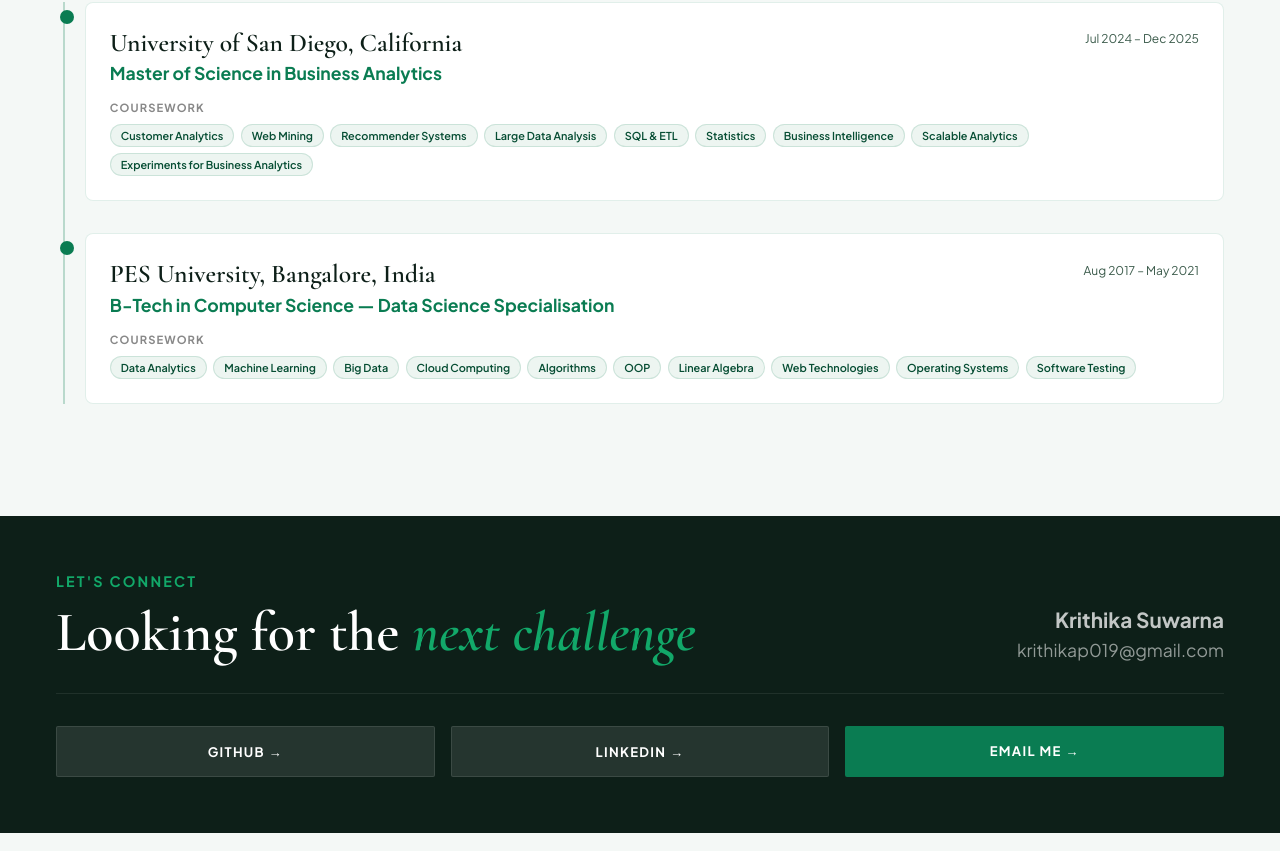
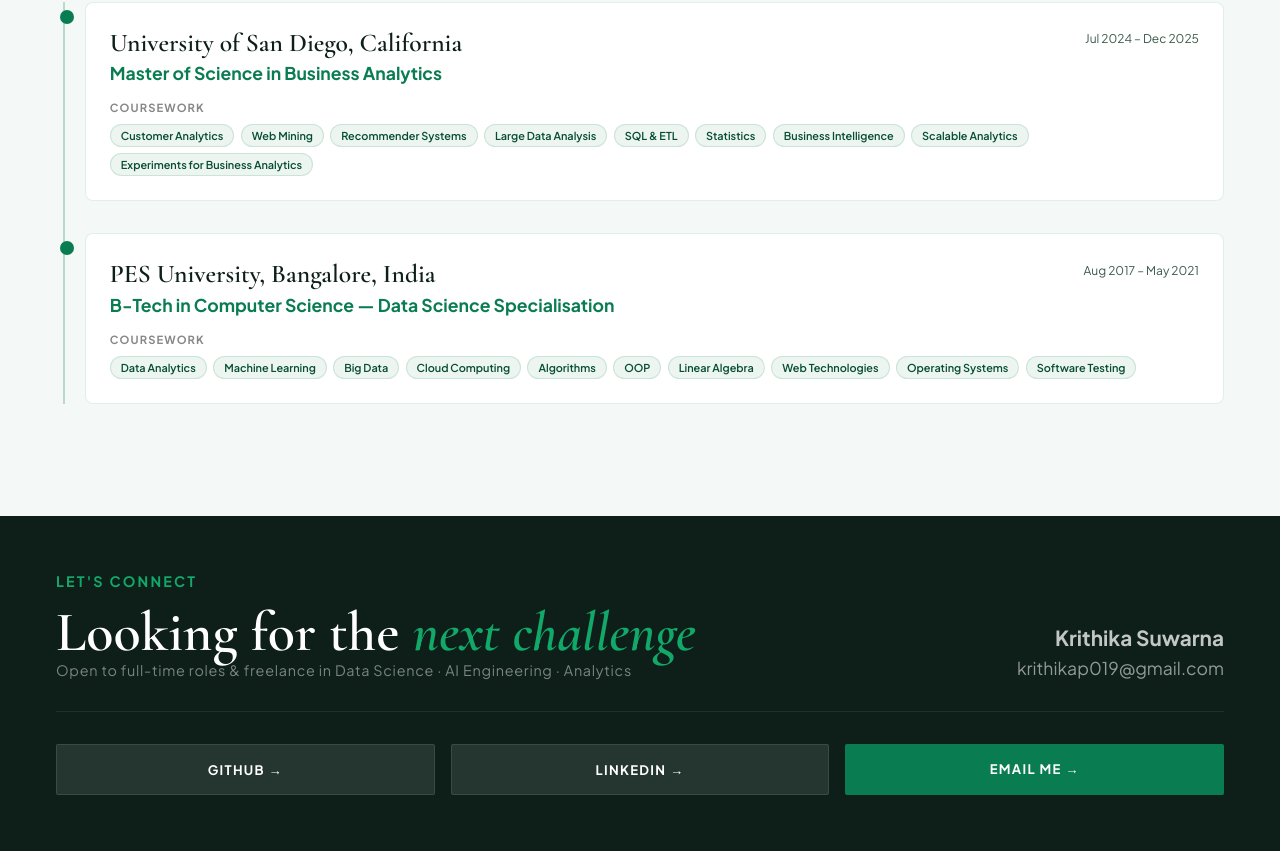
Before and after one commit to Krithikap019/ai-portfolio, a Next.js app: page / in a window 1280 px wide. Shown: the part 3150-4001 px from the top of the page. Built offline with nearby package versions, Linux system fonts and the light colour scheme.

Commit message:
fin project

```diff
--- a/app/page.jsx
+++ b/app/page.jsx
@@ -358,6 +358,7 @@ export default function Home() {
             <h3 style={{ fontFamily: "'Cormorant Garamond', serif", fontSize: "3.5rem", fontWeight: 600, color: "#fff", lineHeight: "1.05" }}>
               Looking for the <em style={{ fontStyle: "italic", color: "#12a869" }}>next challenge</em>
             </h3>
+            <p style={{ fontSize: "0.9rem", color: "rgba(255,255,255,0.45)", letterSpacing: "0.05em" }}>Open to full-time roles & freelance in Data Science · AI Engineering · Analytics</p>
           </div>
           <div style={{ textAlign: "right" }}>
             <p style={{ fontSize: "1.3rem", fontWeight: 700, color: "rgba(255,255,255,0.75)", marginBottom: "0.4rem" }}>Krithika Suwarna</p>
```
